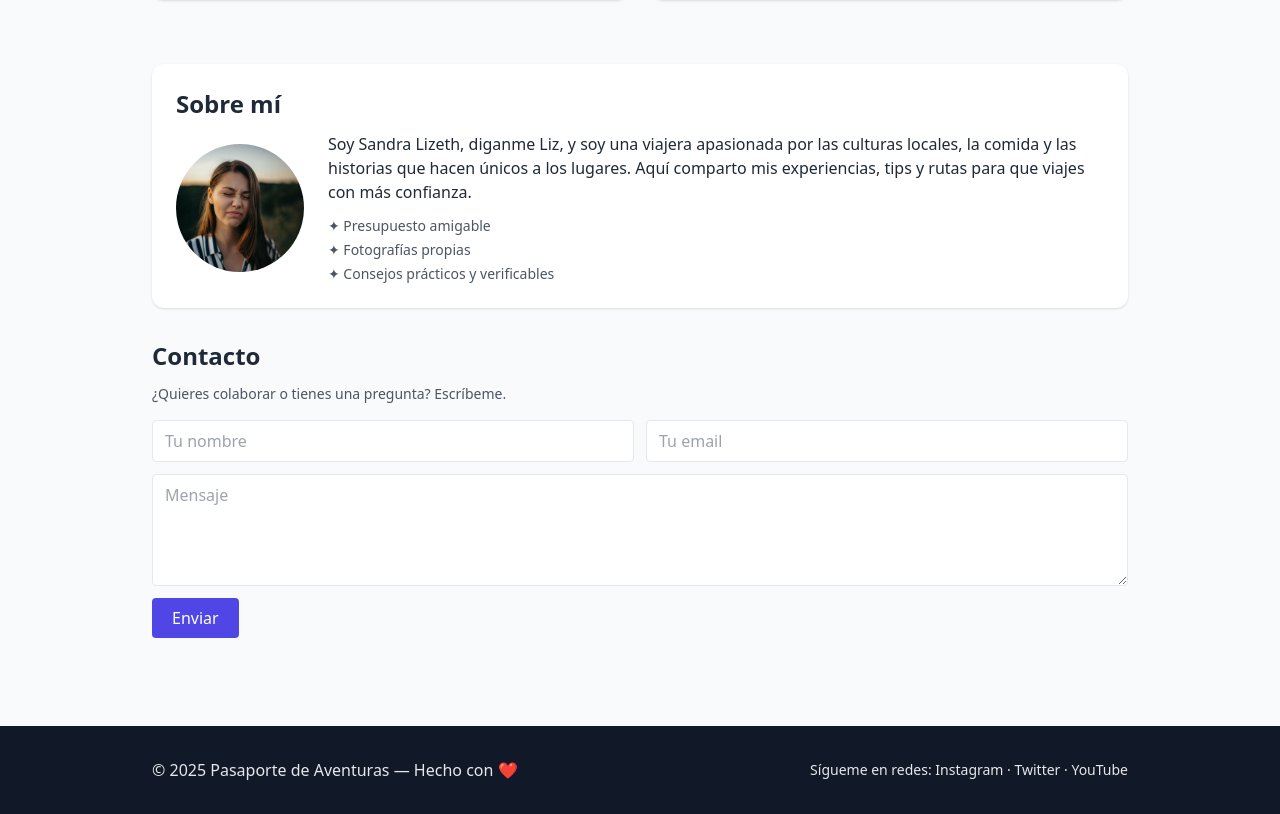
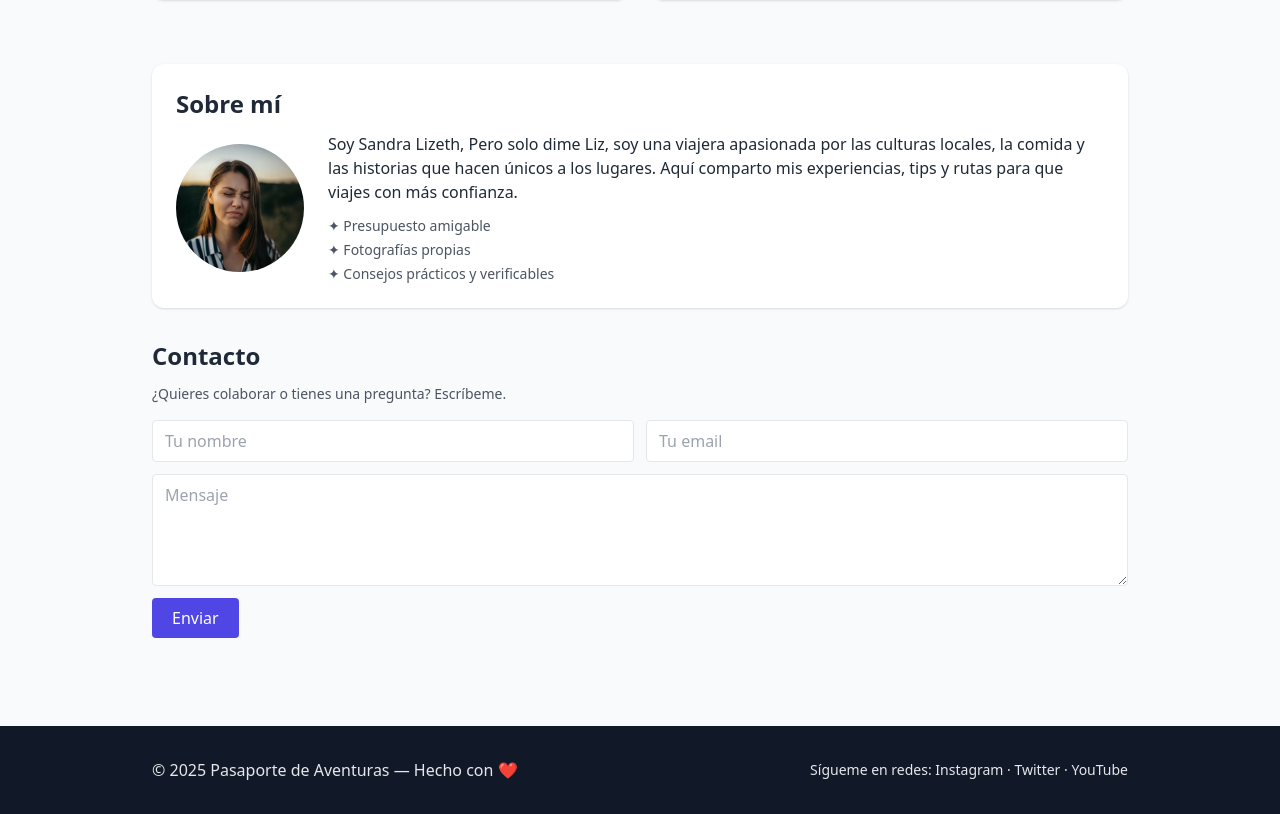
Before and after one commit to Xavius-project/BlogViajes, a React (Vite) app in the folder blogviajero/: page / in a window 1280 px wide. Shown: the part 1302-2116 px from the top of the page. Built offline with nearby package versions, Linux system fonts and the light colour scheme.

Commit message:
Update App.jsx

```diff
--- a/blogviajero/src/App.jsx
+++ b/blogviajero/src/App.jsx
@@ -165,7 +165,7 @@ export default function TravelBlog() {
           <div className="md:flex gap-6 items-center">
             <img src="./Images/Liz.png" alt="autor" className="w-32 h-32 object-cover rounded-full mb-4 md:mb-0" />
             <div>
-              <p>Soy Sandra Lizeth, diganme Liz, y soy una viajera apasionada por las culturas locales, la comida y las historias que hacen únicos a los lugares. Aquí comparto mis experiencias, tips y rutas para que viajes con más confianza.</p>
+              <p>Soy Sandra Lizeth, Pero solo dime Liz, soy una viajera apasionada por las culturas locales, la comida y las historias que hacen únicos a los lugares. Aquí comparto mis experiencias, tips y rutas para que viajes con más confianza.</p>
               <ul className="mt-3 space-y-1 text-sm text-gray-600">
                 <li>✦ Presupuesto amigable</li>
                 <li>✦ Fotografías propias</li>
```
